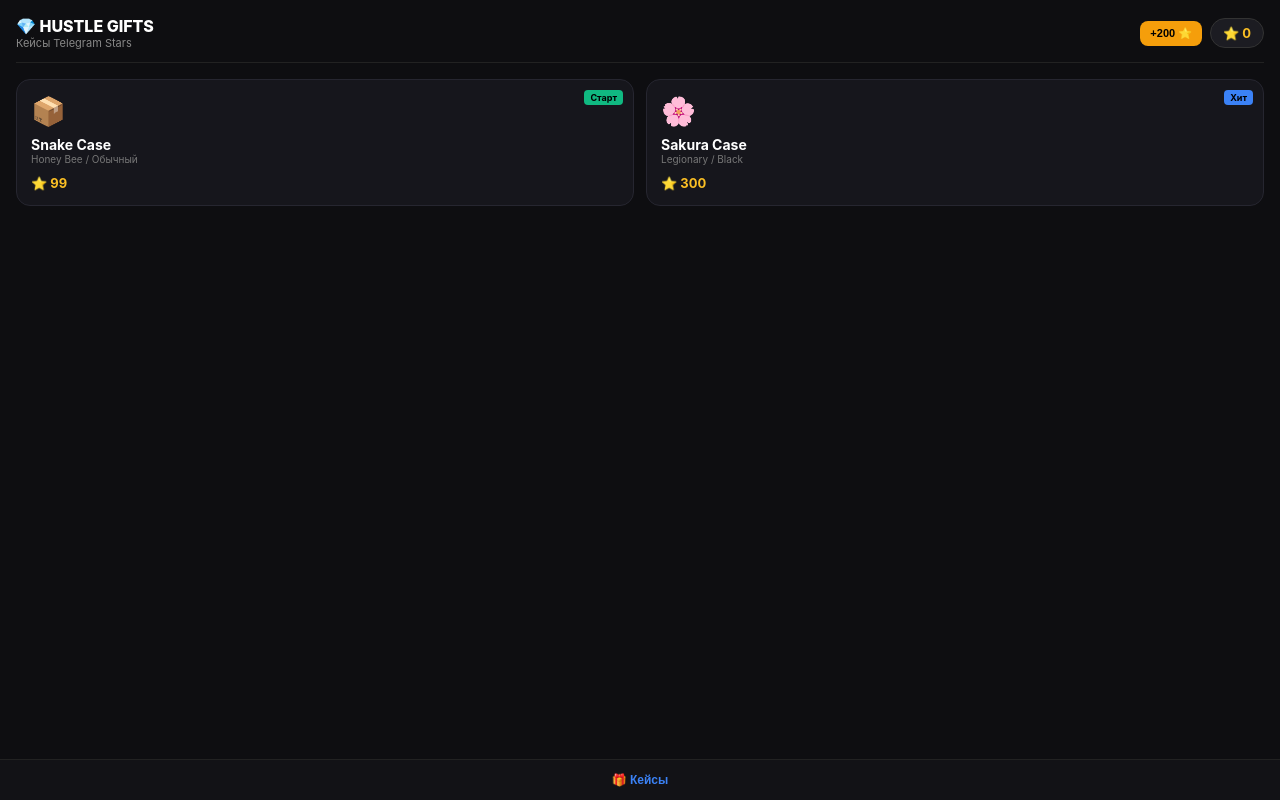
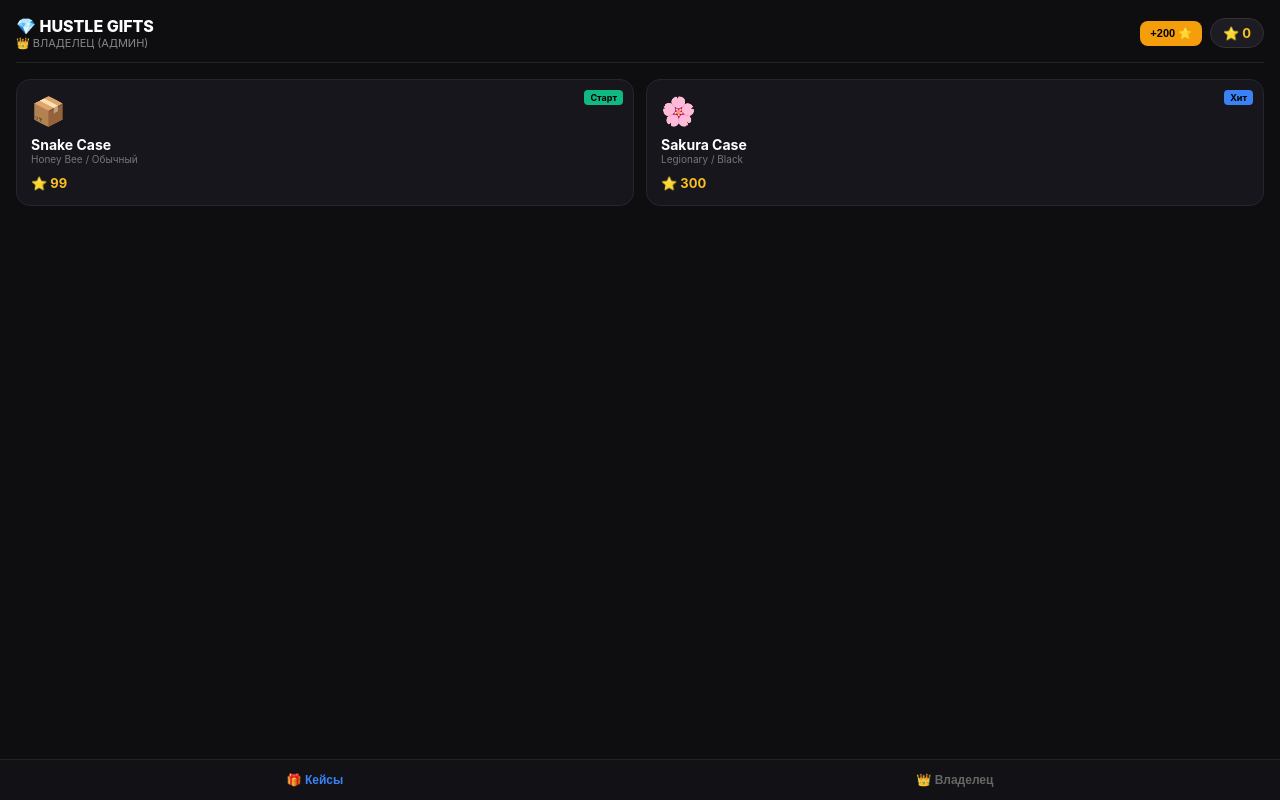
Before and after one commit to Slavaflagman/Hustlecase, a React (Vite) app: page / in a window 1280 px wide. Built offline with nearby package versions, Linux system fonts and the light colour scheme.

Commit message:
Update App.tsx

```diff
--- a/src/App.tsx
+++ b/src/App.tsx
@@ -1,29 +1,50 @@
-import React, { useState } from 'react';
+import React, { useState, useEffect } from 'react';
+
+// Твой реальный Telegram ID
+const ADMIN_TELEGRAM_ID = 8510236481;
 
 export default function HustleCaseApp() {
+  const [userId, setUserId] = useState<number | null>(null);
+  const [isAdmin, setIsAdmin] = useState<boolean>(false);
+
   const [balance, setBalance] = useState<number>(0);
-  const [activeTab, setActiveTab] = useState<'main' | 'profile'>('main');
+  const [activeTab, setActiveTab] = useState<'main' | 'admin'>('main');
   const [selectedCase, setSelectedCase] = useState<any>(null);
   const [opening, setOpening] = useState<boolean>(false);
   const [wonItem, setWonItem] = useState<any>(null);
+
+  // Данные кассы (доступны только тебе)
+  const [stats, setStats] = useState({ ownerProfit: 0, payoutPool: 0 });
+  const [pendingPayouts, setPendingPayouts] = useState<any[]>([]);
+
+  useEffect(() => {
+    // Получаем Telegram ID пользователя из Telegram WebApp API
+    if (window.Telegram?.WebApp?.initDataUnsafe?.user) {
+      const tgUser = window.Telegram.WebApp.initDataUnsafe.user;
+      setUserId(tgUser.id);
+      if (tgUser.id === ADMIN_TELEGRAM_ID) {
+        setIsAdmin(true);
+      }
+    } else {
+      // Для тестов в обычном браузере
+      setUserId(ADMIN_TELEGRAM_ID);
+      setIsAdmin(true);
+    }
+  }, []);
 
   const casesList = [
     { id: '1', name: 'Snake Case', price: 99, tag: 'Старт', tagColor: '#10b981', desc: 'Honey Bee / Обычный', emoji: '📦' },
     { id: '2', name: 'Sakura Case', price: 300, tag: 'Хит', tagColor: '#3b82f6', desc: 'Legionary / Black', emoji: '🌸' },
   ];
 
-  // Пополнение баланса реальными звездами Telegram Stars
   const handleTopUp = (amount: number) => {
     if (window.Telegram?.WebApp) {
-      // Здесь вызываем счет Telegram Stars
       window.Telegram.WebApp.openInvoice(`https://t.me/invoice_link_placeholder`, (status: string) => {
         if (status === 'paid') {
           setBalance(prev => prev + amount);
-          alert(`Успешно пополнено на ⭐️ ${amount}!`);
         }
       });
     } else {
-      // Фолбэк для теста вне ТГ
       setBalance(prev => prev + amount);
     }
   };
@@ -45,7 +66,7 @@ export default function HustleCaseApp() {
         body: JSON.stringify({
           caseId: c.id,
           userBalance: balance,
-          telegramPaymentChargeId: "real_stars_paid"
+          userId: userId || 0
         })
       });
 
@@ -55,6 +76,12 @@ export default function HustleCaseApp() {
       setTimeout(() => {
         setBalance(data.newBalance);
         setWonItem(data.wonItem);
+        if (data.isJackpot) {
+          setPendingPayouts(prev => [...prev, { id: Date.now(), user: userId, item: data.wonItem.name }]);
+        }
+        if (data.ownerProfit !== undefined) {
+          setStats({ ownerProfit: data.ownerProfit, payoutPool: data.payoutPool });
+        }
         setOpening(false);
       }, 1500);
 
@@ -71,7 +98,7 @@ export default function HustleCaseApp() {
       <div style={{ display: 'flex', justifyContent: 'space-between', alignItems: 'center', marginBottom: '16px', borderBottom: '1px solid #222', paddingBottom: '12px' }}>
         <div>
           <div style={{ fontWeight: '800', fontSize: '16px' }}>💎 HUSTLE GIFTS</div>
-          <div style={{ fontSize: '11px', color: '#888' }}>Кейсы Telegram Stars</div>
+          <div style={{ fontSize: '11px', color: '#888' }}>{isAdmin ? '👑 ВЛАДЕЛЕЦ (АДМИН)' : 'Кейсы Telegram Stars'}</div>
         </div>
         <div style={{ display: 'flex', gap: '8px', alignItems: 'center' }}>
           <button onClick={() => handleTopUp(200)} style={{ background: '#f59e0b', color: '#000', border: 'none', padding: '6px 10px', borderRadius: '8px', fontSize: '11px', fontWeight: 'bold', cursor: 'pointer' }}>
@@ -83,7 +110,7 @@ export default function HustleCaseApp() {
         </div>
       </div>
 
-      {/* Список кейсов */}
+      {/* Основной экран (для обычных игроков) */}
       {activeTab === 'main' && (
         <div>
           <div style={{ display: 'grid', gridTemplateColumns: '1fr 1fr', gap: '12px' }}>
@@ -103,11 +130,14 @@ export default function HustleCaseApp() {
               <h3 style={{ margin: '0 0 10px 0', fontSize: '14px' }}>Кейс: {selectedCase.name}</h3>
               <div style={{ background: '#0e0e11', border: '1px solid #222', padding: '16px', borderRadius: '10px', marginBottom: '14px', fontSize: '13px' }}>
                 {opening ? (
-                  <span style={{ color: '#3b82f6' }}>Проверяем баланс и крутим... 🔄</span>
+                  <span style={{ color: '#3b82f6' }}>Крутим рулетку... 🔄</span>
                 ) : wonItem ? (
                   <div>
                     <div style={{ color: wonItem.isNft ? '#f59e0b' : '#aaa', fontWeight: 'bold', fontSize: '15px' }}>Выпало: {wonItem.name}</div>
                     <div style={{ fontSize: '11px', color: '#888' }}>Ценность: +{wonItem.value} ⭐</div>
+                    {wonItem.isNft && (
+                      <div style={{ fontSize: '10px', color: '#10b981', marginTop: '6px' }}>⏳ Заявка отправлена владельцу на выплату</div>
+                    )}
                   </div>
                 ) : (
                   <span style={{ color: '#666' }}>Нажми кнопку ниже для открытия</span>
@@ -121,10 +151,48 @@ export default function HustleCaseApp() {
         </div>
       )}
 
+      {/* Экран ТОЛЬКО ТВОЙ (Скрыт от всех остальных) */}
+      {activeTab === 'admin' && isAdmin && (
+        <div style={{ background: '#16161c', border: '1px solid #fbbf24', borderRadius: '14px', padding: '16px' }}>
+          <h3 style={{ margin: '0 0 12px 0', color: '#fbbf24', fontSize: '15px' }}>👑 Касса и Выплаты (Админка)</h3>
+
+          <div style={{ background: '#0e0e11', padding: '12px', borderRadius: '10px', marginBottom: '12px', fontSize: '12px' }}>
+            <div style={{ color: '#10b981', fontWeight: 'bold', marginBottom: '4px' }}>💰 Твой чистый профит (60%): {stats.ownerProfit} ⭐</div>
+            <div style={{ color: '#3b82f6', fontWeight: 'bold' }}>🏦 Банк выплат (40%): {stats.payoutPool} ⭐</div>
+          </div>
+
+          <h4 style={{ fontSize: '13px', margin: '10px 0' }}>Запросы на отправку подарков:</h4>
+          {pendingPayouts.length === 0 ? (
+            <div style={{ fontSize: '11px', color: '#666' }}>Новых выигранных NFT пока нет</div>
+          ) : (
+            pendingPayouts.map(p => (
+              <div key={p.id} style={{ display: 'flex', justifyContent: 'space-between', alignItems: 'center', background: '#222', padding: '8px 12px', borderRadius: '8px', marginBottom: '8px', fontSize: '11px' }}>
+                <div>
+                  <div>Победитель TG ID: {p.user}</div>
+                  <div style={{ color: '#fbbf24', fontWeight: 'bold' }}>Приз: {p.item}</div>
+                </div>
+                <button onClick={() => {
+                  alert(`Подарок ${p.item} подтвержден для пользователя ${p.user}!`);
+                  setPendingPayouts(prev => prev.filter(x => x.id !== p.id));
+                }} style={{ background: '#10b981', color: '#000', border: 'none', padding: '6px 10px', borderRadius: '6px', fontWeight: 'bold', cursor: 'pointer' }}>
+                  Выплатить 🎁
+                </button>
+              </div>
+            ))
+          )}
+        </div>
+      )}
+
       {/* Нижняя навигация */}
       <div style={{ position: 'fixed', bottom: 0, left: 0, right: 0, background: '#121216', borderTop: '1px solid #222', display: 'flex', justifyContent: 'space-around', padding: '12px 0' }}>
-        <button onClick={() => setActiveTab('main')} style={{ background: 'none', border: 'none', color: '#3b82f6', fontSize: '12px', fontWeight: 'bold' }}>🎁 Кейсы</button>
+        <button onClick={() => setActiveTab('main')} style={{ background: 'none', border: 'none', color: activeTab === 'main' ? '#3b82f6' : '#666', fontSize: '12px', fontWeight: 'bold' }}>🎁 Кейсы</button>
+
+        {/* Кнопка "Владелец" скроется от всех кроме аккаунта 8510236481 */}
+        {isAdmin && (
+          <button onClick={() => setActiveTab('admin')} style={{ background: 'none', border: 'none', color: activeTab === 'admin' ? '#fbbf24' : '#666', fontSize: '12px', fontWeight: 'bold' }}>👑 Владелец</button>
+        )}
       </div>
+
     </div>
   );
 }
```
